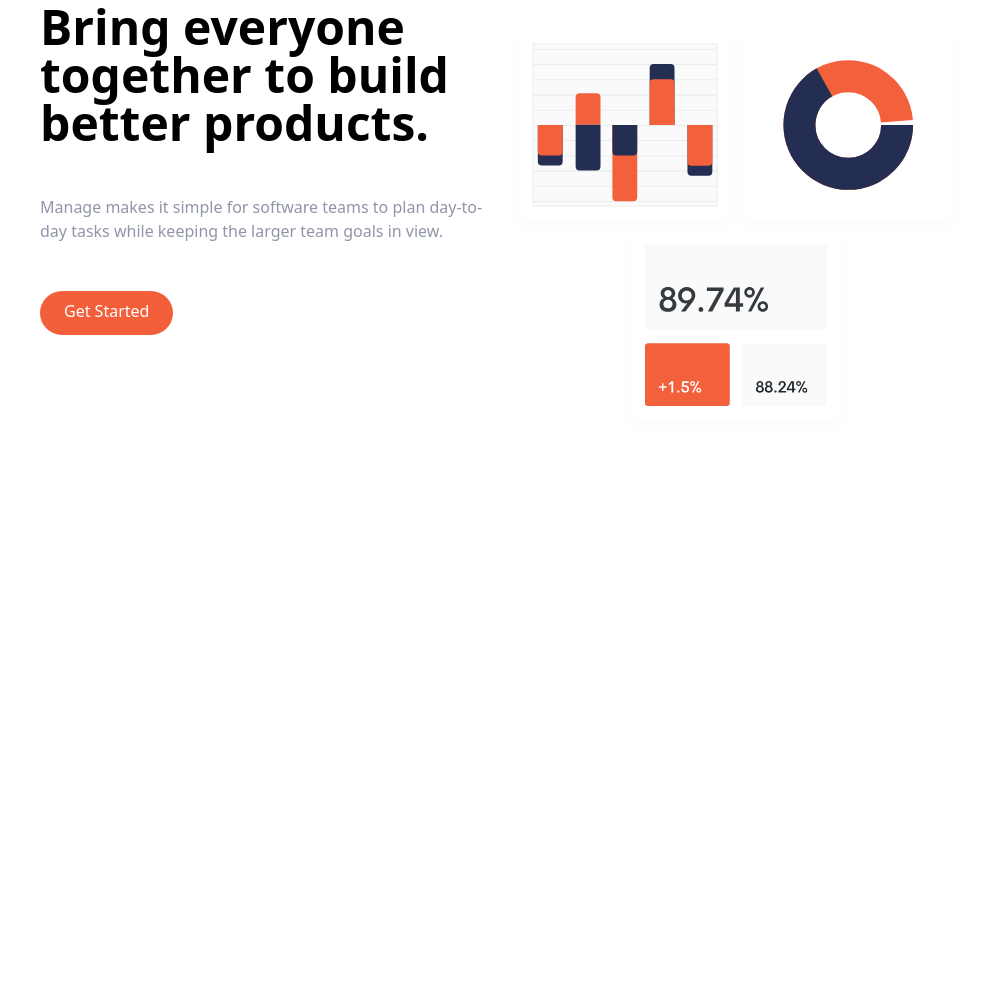
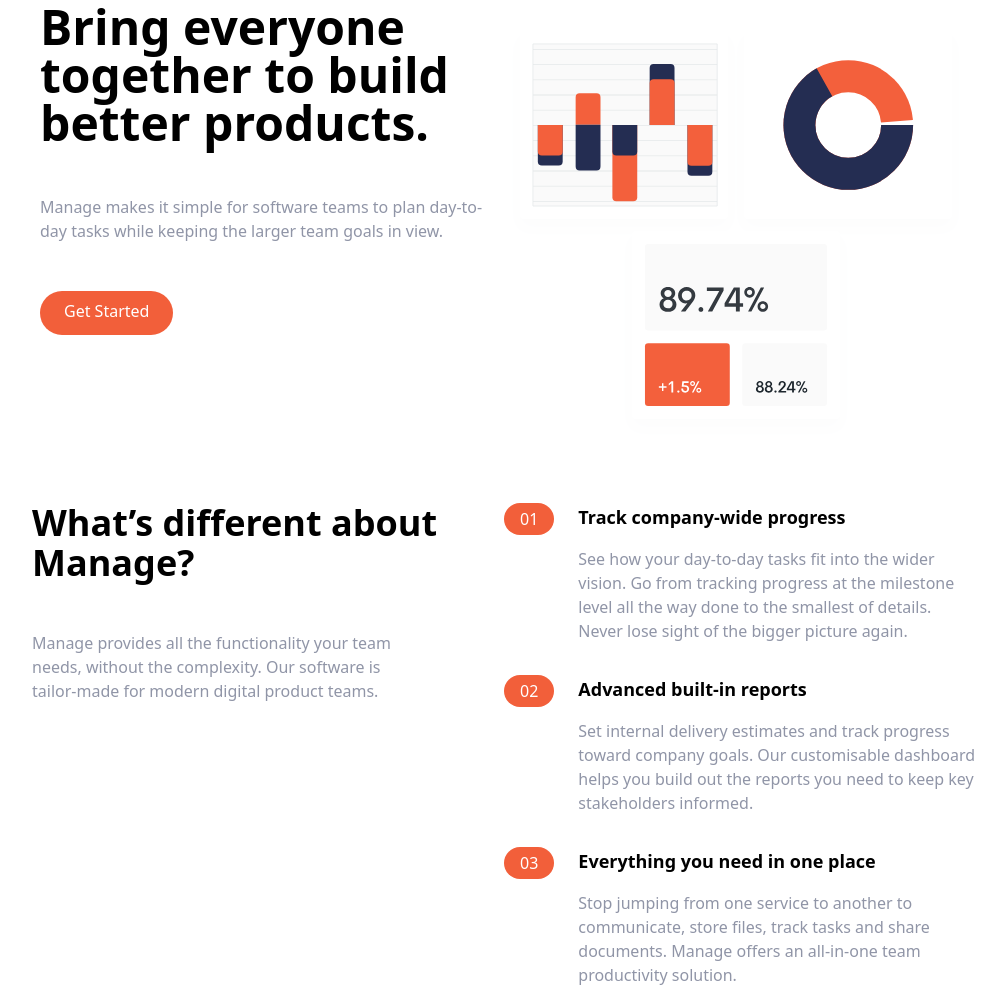
Before and after one commit to imkevinchu/tailwind-practice-landing, a website: page index.html in a window 1280 px wide. Shown: the part 129-1116 px from the top of the page, without its empty margins (136-1141 px from the left). Before the commit the page ends 800 px from the top, so only its background shows below. Drawn offline with Linux system fonts and the light colour scheme.

Commit message:
add features section

```diff
--- a/index.html
+++ b/index.html
@@ -71,5 +71,117 @@
         <img src="./src/img/illustration-intro.svg" alt="" />
       </div>
     </div>
+    <!-- Features -->
+    <section id="features">
+      <!-- Flex container -->
+      <div
+        class="container flex flex-col px-4 mx-auto mt-10 space-y-12 md:space-y-0 md:flex-row"
+      >
+        <!-- What's different -->
+        <div class="flex flex-col space-y-12 md:w-1/2">
+          <h2 class="max-w-md text-4xl font-bold text-center md:text-left">
+            What’s different about Manage?
+          </h2>
+          <p class="max-w-sm text-center text-darkGrayishBlue md:text-left">
+            Manage provides all the functionality your team needs, without the
+            complexity. Our software is tailor-made for modern digital product
+            teams.
+          </p>
+        </div>
+        <!-- Features list -->
+        <div class="flex flex-col space-y-8 md:w-1/2">
+          <!-- List item 1 -->
+          <div
+            class="flex flex-col space-y-3 md:space-y-0 md:space-x-6 md:flex-row"
+          >
+            <!-- Heading -->
+            <div class="rounded-l-full bg-brightRedSupLight md:bg-transparent">
+              <div class="flex items-center space-x-2">
+                <div
+                  class="px-4 py-2 text-white rounded-full md:py-1 bg-brightRed"
+                >
+                  01
+                </div>
+                <h3 class="text-base font-bold md:mb-4 md:hidden">
+                  Track company-wide progress
+                </h3>
+              </div>
+            </div>
+
+            <div>
+              <h3 class="hidden mb-4 text-lg font-bold md:block">
+                Track company-wide progress
+              </h3>
+              <div class="text-darkGrayishBlue">
+                See how your day-to-day tasks fit into the wider vision. Go from
+                tracking progress at the milestone level all the way done to the
+                smallest of details. Never lose sight of the bigger picture
+                again.
+              </div>
+            </div>
+          </div>
+
+          <!-- List item 2 -->
+          <div
+            class="flex flex-col space-y-3 md:space-y-0 md:space-x-6 md:flex-row"
+          >
+            <!-- Heading -->
+            <div class="rounded-l-full bg-brightRedSupLight md:bg-transparent">
+              <div class="flex items-center space-x-2">
+                <div
+                  class="px-4 py-2 text-white rounded-full md:py-1 bg-brightRed"
+                >
+                  02
+                </div>
+                <h3 class="text-base font-bold md:mb-4 md:hidden">
+                  Advanced built-in reports
+                </h3>
+              </div>
+            </div>
+
+            <div>
+              <h3 class="hidden mb-4 text-lg font-bold md:block">
+                Advanced built-in reports
+              </h3>
+              <p class="text-darkGrayishBlue">
+                Set internal delivery estimates and track progress toward
+                company goals. Our customisable dashboard helps you build out
+                the reports you need to keep key stakeholders informed.
+              </p>
+            </div>
+          </div>
+
+          <!-- List item 3 -->
+          <div
+            class="flex flex-col space-y-3 md:space-y-0 md:space-x-6 md:flex-row"
+          >
+            <!-- Heading -->
+            <div class="rounded-l-full bg-brightRedSupLight md:bg-transparent">
+              <div class="flex items-center space-x-2">
+                <div
+                  class="px-4 py-2 text-white rounded-full md:py-1 bg-brightRed"
+                >
+                  03
+                </div>
+                <h3 class="text-base font-bold md:mb-4 md:hidden">
+                  Everything you need in one place
+                </h3>
+              </div>
+            </div>
+
+            <div>
+              <h3 class="hidden mb-4 text-lg font-bold md:block">
+                Everything you need in one place
+              </h3>
+              <p class="text-darkGrayishBlue">
+                Stop jumping from one service to another to communicate, store
+                files, track tasks and share documents. Manage offers an
+                all-in-one team productivity solution.
+              </p>
+            </div>
+          </div>
+        </div>
+      </div>
+    </section>
   </body>
 </html>
```
Also changed, not shown: dist/main.css.
